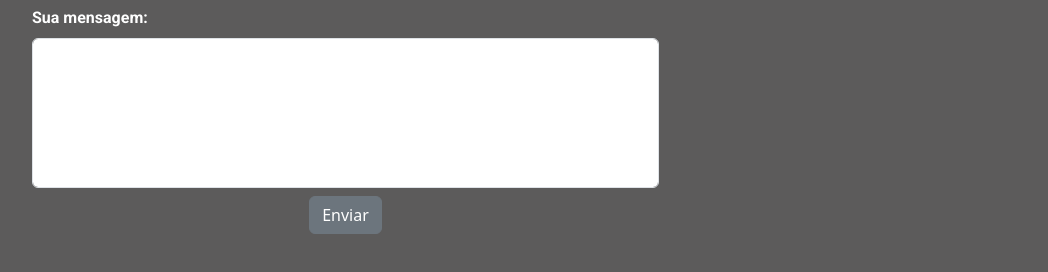
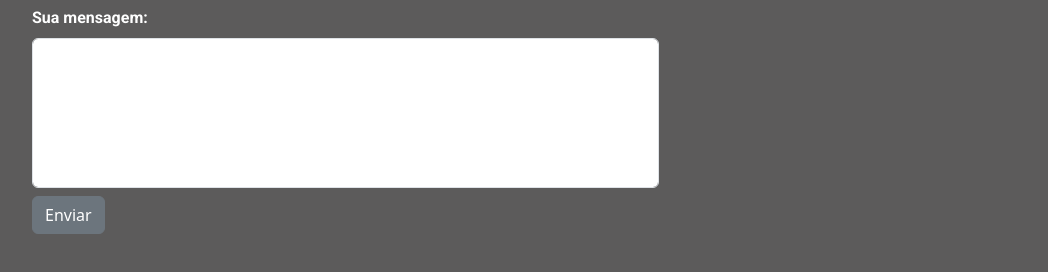
Before and after one commit to joaovitorscr/cinemaniacos_bootstrap, a plain HTML site: page index.html in a window 1280 px wide. Shown: the part 3408-3680 px from the top of the page, without its empty margins (50-1098 px from the left). Drawn offline with nearby package versions, Linux system fonts and the light colour scheme.

Commit message:
button fix

```diff
--- a/index.html
+++ b/index.html
@@ -246,7 +246,7 @@
                                     <label for="mensagem" class="form-label">Sua mensagem:</label>
                                     <textarea id="mensagem" name="mensagem" class="form-control caixa-texto"></textarea>
                                 </div>
-                                <div class="d-grid gap-2 d-md-flex justify-content-md-center">
+                                <div class="d-grid d-md-flex justify-content-md-center justify-content-lg-start">
                                     <button type="submit" class="btn btn-secondary">Enviar</button>
                                 </div>
                             </form>
```
